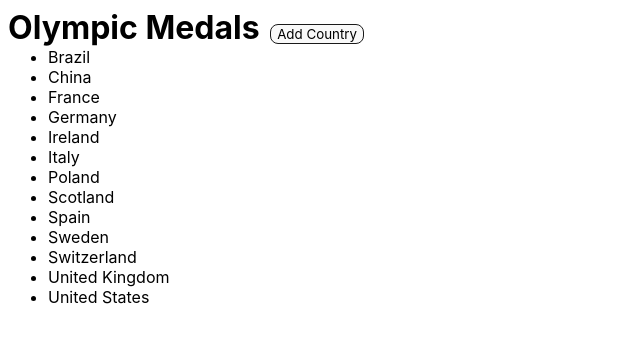
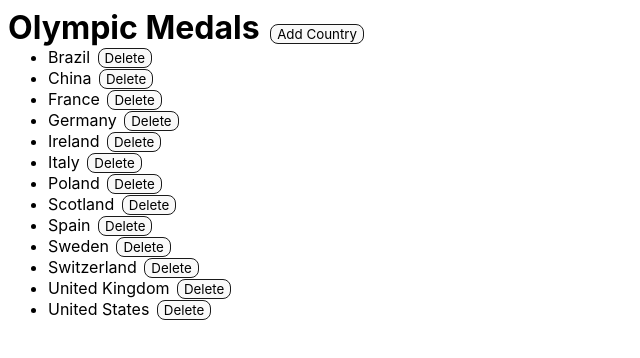
Before and after one commit to urlockGaur/medals-react-radix-swagger-app, a React app: page / in a window 1280 px wide. Shown: the top 358 px of the page, without its empty margins (0-640 px from the left). Built offline with nearby package versions, Linux system fonts and the light colour scheme; the HTML template or start-up script is replaced by a standard one.

Commit message:
[1.12] Delete country

```diff
--- a/src/App.jsx
+++ b/src/App.jsx
@@ -9,6 +9,9 @@ function App() {
   function handleAdd(name) {
     const id = countries.length === 0 ? 1 : Math.max(...countries.map(country => country.id)) + 1;
     setCountries([...countries].concat({ id: id, name: name, gold: 0, silver: 0, bronze: 0 }));
+  }
+  function handleDelete(countryId) {
+    setCountries([...countries].filter(c => c.id !== countryId));
   }
 
   // this is the functional equivalent to componentDidMount
@@ -41,6 +44,7 @@ function App() {
             <Country
               key={country.id}
               country={country}
+              onDelete={handleDelete}
             />
           )
         }
--- a/src/components/Country.jsx
+++ b/src/components/Country.jsx
@@ -3,7 +3,7 @@ import * as React from "react"
 function Country(props) {
   return (
     <li>
-      {props.country.name}
+      {props.country.name} <button onClick={() => props.onDelete(props.country.id)}>Delete</button>
     </li>
   )
 }
```
